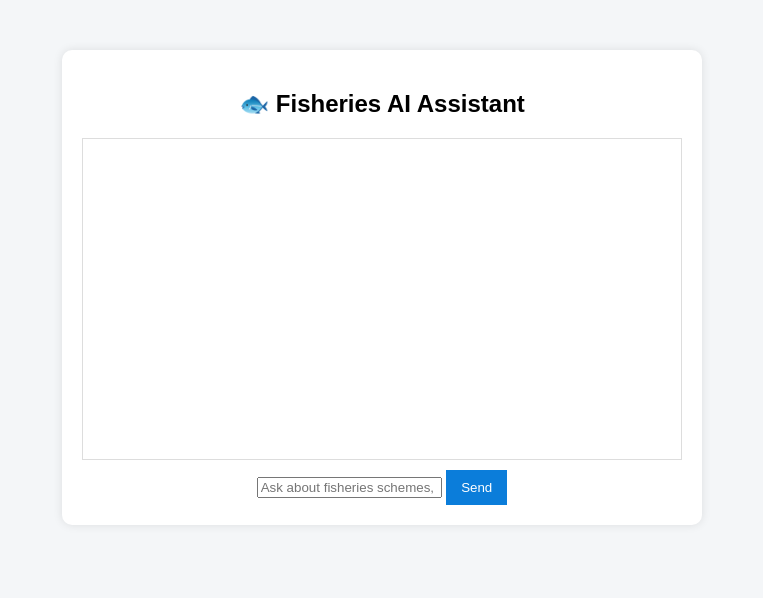
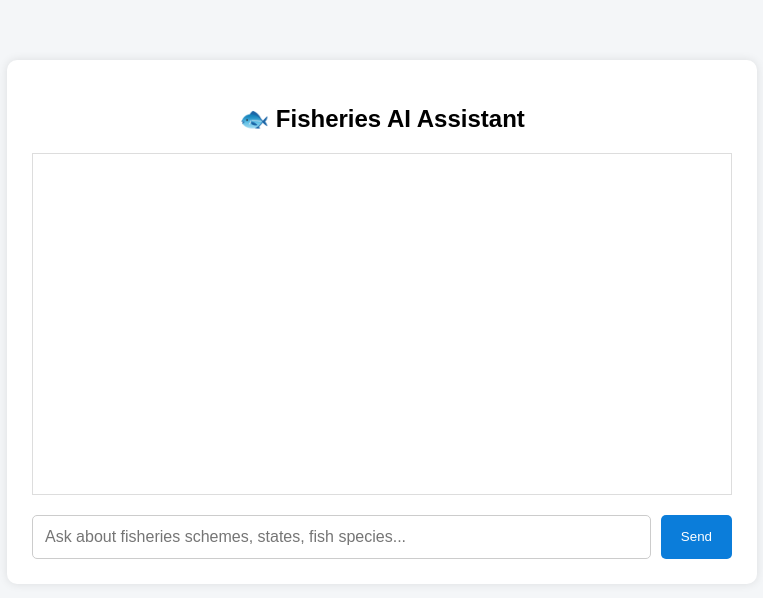
Before and after one commit to d-atticus/fisheries-agent-ai, a FastAPI app: page / in a window 1280 px wide. Shown: the top 598 px of the page, without its empty margins (258-1021 px from the left). Run offline with FastAPI, Linux system fonts and the light colour scheme.

Commit message:
Add files via upload

```diff
--- a/templates/index.html
+++ b/templates/index.html
@@ -1,9 +1,11 @@
 <!DOCTYPE html>
 <html>
 <head>
+
 <title>Fisheries AI Assistant</title>
 
 <style>
+
 body{
 font-family:Arial;
 background:#f4f6f8;
@@ -11,41 +13,51 @@ text-align:center;
 }
 
 .container{
-width:600px;
+width:700px;
 margin:auto;
-margin-top:50px;
+margin-top:60px;
 background:white;
-padding:20px;
+padding:25px;
 border-radius:10px;
 box-shadow:0px 0px 10px rgba(0,0,0,0.1);
 }
 
 #chatbox{
-height:300px;
+height:320px;
 overflow:auto;
 border:1px solid #ddd;
 padding:10px;
-margin-bottom:10px;
+margin-bottom:20px;
+text-align:left;
 }
 
-<select id="filter">
-<option value="all">All</option>
-<option value="state">State</option>
-<option value="species">Fish Species</option>
-<option value="scheme">Scheme</option>
-</select>
+.input-area{
+display:flex;
+gap:10px;
+justify-content:center;
+}
 
 input{
-width:70%;
-padding:10px;
+width:85%;
+padding:12px;
+font-size:16px;
+border:1px solid #ccc;
+border-radius:5px;
 }
 
 button{
-padding:10px 15px;
+padding:12px 20px;
 background:#0b7dda;
 color:white;
 border:none;
+border-radius:5px;
+cursor:pointer;
 }
+
+button:hover{
+background:#095fa8;
+}
+
 </style>
 
 </head>
@@ -58,11 +70,19 @@ border:none;
 
 <div id="chatbox"></div>
 
-<input id="question" placeholder="Ask about fisheries schemes, states, ponds...">
+<div class="input-area">
+
+<input
+id="question"
+placeholder="Ask about fisheries schemes, states, fish species..."
+>
 
 <button onclick="sendMessage()">Send</button>
 
 </div>
+
+</div>
+
 
 <script>
 
@@ -70,17 +90,20 @@ async function sendMessage(){
 
 let question = document.getElementById("question").value
 
+if(question.trim() === ""){
+return
+}
+
 let response = await fetch("/chat",{
 
 method:"POST",
-a
+
 headers:{
 "Content-Type":"application/json"
 },
 
 body: JSON.stringify({
-message: question,
-filter: document.getElementById("filter").value
+message: question
 })
 
 })
@@ -94,6 +117,8 @@ chat.innerHTML += "<p><b>AI:</b> "+data.answer+"</p>"
 
 document.getElementById("question").value=""
 
+chat.scrollTop = chat.scrollHeight
+
 }
 
 </script>
```
Also changed, not shown: agent/fisheries_agent.py (+23 -8 lines), tools/fisheries_tools.py (+31 -14 lines).
